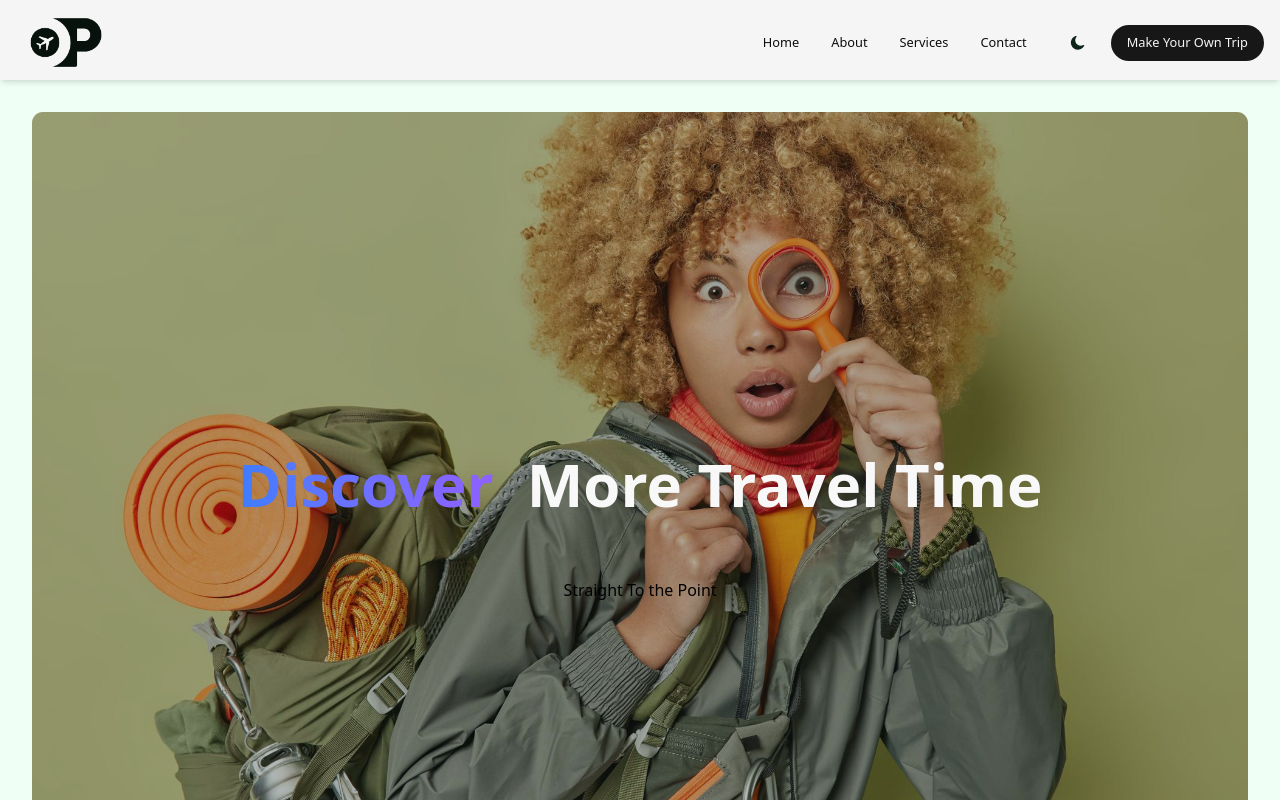
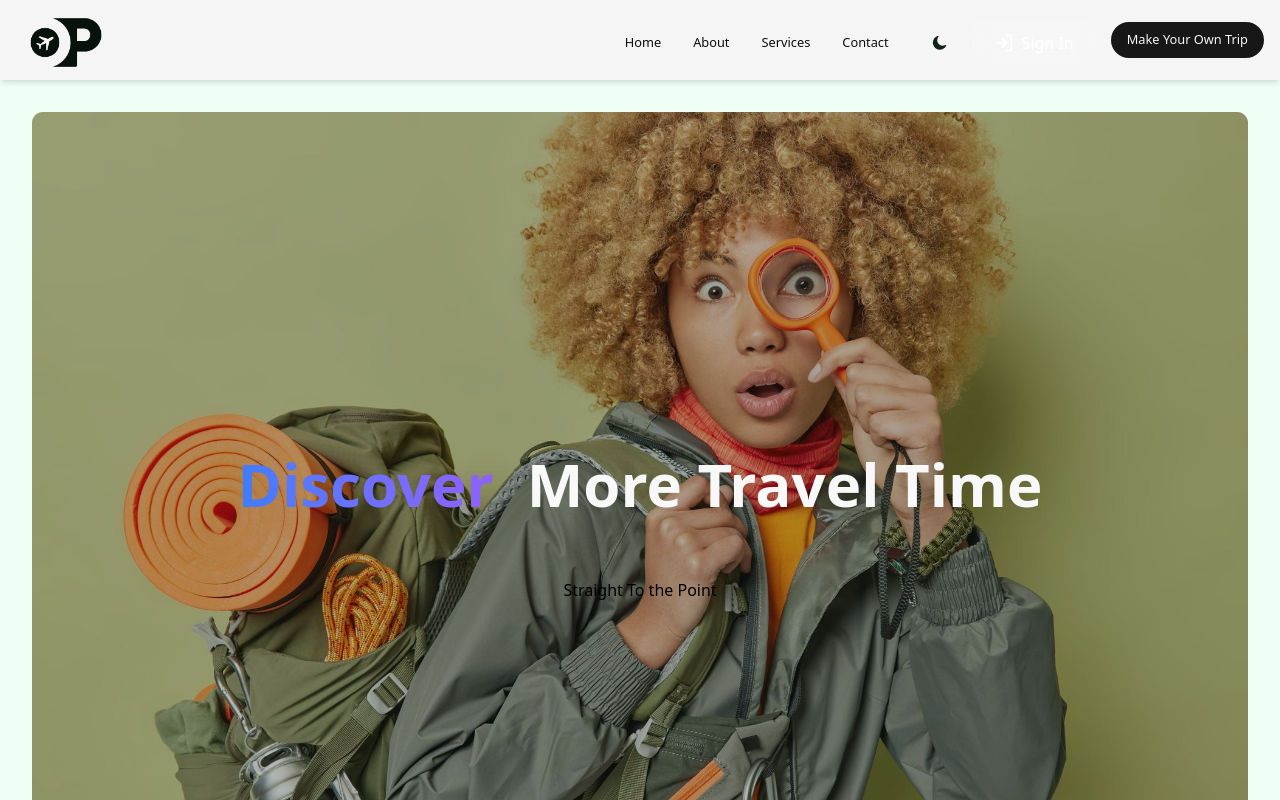
Before and after one commit to chengivan2/onpoint, a Next.js app: page / in a window 1280 px wide. Shown: the top 800 px of the page. Built offline with nearby package versions, Linux system fonts and the light colour scheme; no server answers.

Commit message:
Styled the parent of the header cta buttons

```diff
--- a/src/app/rootcomponents/headercomponents/ctas.tsx
+++ b/src/app/rootcomponents/headercomponents/ctas.tsx
@@ -1,10 +1,12 @@
 import { Button } from "@/components/ui/button";
+import AuthButton from "../authbutton";
 
 export default function HeaderCtas() {
   return (
     <div
-    className="flex-grow"
+    className="flex flex-grow flex-col lg:flex-row gap-[1rem]"
     >
+        <AuthButton />
         <Button className="text-[0.8rem] rounded-full duration-300 hover:cursor-pointer bg-lightmode-btn-bg-color dark:bg-darkmode-btn-bg-color hover:bg-lightmode-btn-bg-hover-color dark:hover:bg-darkmode-btn-bg-hover-color text-lightmode-btn-text-color dark:text-darkmode-btn-text-color">
             Make Your Own Trip
         </Button>
```
Also changed, not shown: src/app/rootcomponents/authbutton.tsx (renamed from src/app/rootcomponents/headercomponents/authbutton.tsx).
